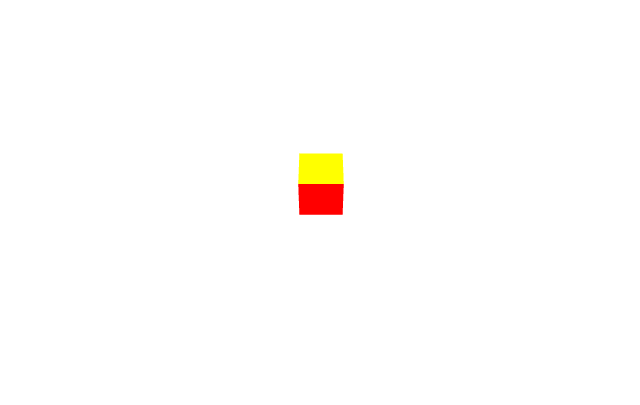
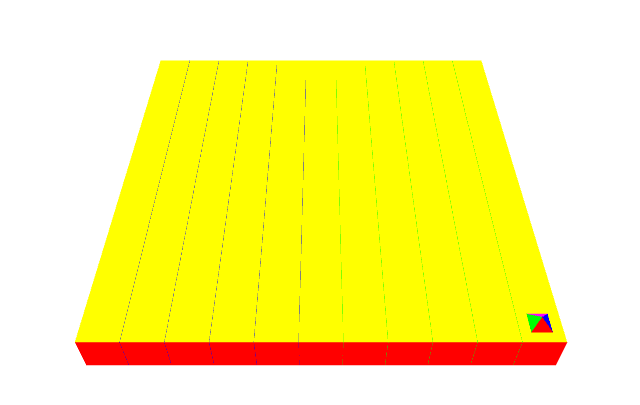
Before and after one commit to tjahnn/SimpleWebGame, a plain HTML site: page index.html in a window 1280 px wide. Shown: the part 199-604 px from the top of the page, without its empty margins (302-942 px from the left). Drawn offline with Linux system fonts and the light colour scheme.

Commit message:
add gameboard, horses, default move

```diff
--- a/figure/webgl-figure.js
+++ b/figure/webgl-figure.js
@@ -9,6 +9,9 @@
       root.webglfigure = factory.call(root);
     }
   }(this, function() {
+    nDefaultBoardGap = 20;
+    nDefaultHorsesGap = 10;
+
     function getDefaultBody() {
       return new Float32Array([
         // front
@@ -57,7 +60,8 @@
         10,  -10,   10,
         -10, -10,   -10,
         10,  -10,   -10,
-            10,  -10,   10]);
+        10,  -10,   10
+      ]);
     }
 
     function getDefaultColor() {
@@ -108,11 +112,81 @@
         80, 70, 200,
         80, 70, 200,
         80, 70, 200,
-            80, 70, 200]);
+        80, 70, 200
+      ]);
+    }
+
+    function getHorsesBody() {
+      return new Float32Array([
+          // down
+          -5, 0,  5,
+          -5, 0,  -5,
+          5,  0,  5,
+
+          -5, 0,  -5,
+          5,  0,  -5,
+          5,  0,  5,
+
+          // front
+          -5,  0,  5,
+          5,  0,  5,
+          0, 5,   0,
+
+          // left
+          -5,  0,  -5,
+          -5,  0,  5,
+          0,   5,   0,
+
+          // right
+          5,  0,  5,
+          5,  0,  -5,
+          0,   5,   0,
+
+          // back
+          -5,  0,  -5,
+          0, 5,   0,
+          5,  0,  -5,
+        ]);
+    }
+
+    function getHorsesColor() {
+      return new Uint8Array([
+        // down
+        80, 70, 200,
+        80, 70, 200,
+        80, 70, 200,
+        80, 70, 200,
+        80, 70, 200,
+        80, 70, 200,
+
+        // front
+        255, 0, 0,
+        255, 0, 0,
+        255, 0, 0,
+
+        // left
+        0,  255, 0,
+        0,  255, 0,
+        0,  255, 0,
+
+        // right
+        0,  0, 255,
+        0,  0, 255,
+        0,  0, 255,
+
+        // back
+        255,  0, 255,
+        255,  0, 255,
+        255,  0, 255,
+      ]);
     }
 
     return {
+      nDefaultBoardGap: nDefaultBoardGap,
+      nDefaultHorsesGap: nDefaultHorsesGap,
       getDefaultBody: getDefaultBody,
       getDefaultColor: getDefaultColor,
+      getHorsesBody: getHorsesBody,
+      getHorsesColor: getHorsesColor,
     };
   }));
--- /dev/null
+++ b/game_rule.js
@@ -0,0 +1,80 @@
+(function(root, factory) {  // eslint-disable-line
+    if (typeof define === 'function' && define.amd) {
+      // AMD. Register as an anonymous module.
+      define([], function() {
+        return factory.call(root);
+      });
+    } else {
+      // Browser globals
+      root.gameRule = factory.call(root);
+    }
+  }(this, function() {
+    /*
+        GameBoard
+        *****
+        *   *
+        *   *
+        *   *
+        *****
+    */
+    var nGameSideBoard = 10;
+    var nTotalGameBoard = (nGameSideBoard * 2) + ((nGameSideBoard - 2) * 2);
+    var nGameEndPoint = [0, nTotalGameBoard + 1];
+    var nGameTerningPoint = [
+            0,
+            nGameSideBoard,
+            nGameSideBoard + (nGameSideBoard - 1),
+            nGameSideBoard + (nGameSideBoard - 1) * 2];
+
+    var nUserPos = 0;
+
+    function getUserPos() {
+        return nUserPos;
+    }
+
+    function addUserPos(nVar) {
+        nUserPos += nVar;
+    }
+
+    function getPrevTerningPoint(nPos) {
+        var nTPIndex = 0;
+        var nGap = 0;
+        for(var ii = 0; ii < nGameTerningPoint.length; ++ii) {
+            if( nPos <= nGameTerningPoint[ii] )
+                break;
+            nTPIndex = ii;
+            nGap = nPos - nGameTerningPoint[ii];
+        }
+
+        var basePos = [0, 0];
+        if(0 == nTPIndex) {
+            basePos[0] = 5;
+            basePos[1] = 5 - nGap;
+        }else if(1 == nTPIndex) {
+            basePos[0] = 5 - nGap;
+            basePos[1] = -5;
+        }else if(2 == nTPIndex) {
+            basePos[0] = -5;
+            basePos[1] = -5 + nGap;
+        }else if(3 == nTPIndex) {
+            basePos[0] = -5 + nGap;
+            basePos[1] = 5;
+        }
+
+        return basePos;
+    }
+
+    function getUserPosition() {
+        while(nUserPos >= nTotalGameBoard + 1)
+            nUserPos -= nTotalGameBoard;
+
+        return getPrevTerningPoint(nUserPos);
+    }
+
+    return {
+        nGameSideBoard: nGameSideBoard,
+        getUserPosition: getUserPosition,
+        getUserPos: getUserPos,
+        addUserPos: addUserPos,
+    };
+  }));
--- a/index.html
+++ b/index.html
@@ -22,6 +22,7 @@ for webgl-utils, m3, m4, and webgl-lessons-ui.
 <script src="shader/webgl-shader.js"></script>
 <script src="figure/webgl-figure.js"></script>
 <script src="webgl_main.js"></script>
+<script src="game_rule.js"></script>
 <script>
 "use strict";
 
@@ -45,6 +46,8 @@ window.onkeydown = function() {
     webglMain.AddCameraAngle(10);
   }else if(event.keyCode == 40) { // down
     webglMain.AddCameraView(10);
+  }else if(event.keyCode == 32) { // space
+    gameRule.addUserPos(3);
   }
   webglMain.drawScene();
 }
--- a/webgl_main.js
+++ b/webgl_main.js
@@ -17,6 +17,8 @@
     var matrixLocation;
     var positionBuffer;
     var colorBuffer;
+    var horsesBuffer;
+    var horsesColorBuffer;
 
     function AddCameraAngle(dVal) {
         cameraAngle += dVal;
@@ -50,6 +52,18 @@
         gl.bindBuffer(gl.ARRAY_BUFFER, colorBuffer);
         // Put geometry data into buffer
         setColors(gl);
+
+        // Create a buffer to put horses in
+        horsesBuffer = gl.createBuffer();
+        gl.bindBuffer(gl.ARRAY_BUFFER, horsesBuffer);
+        setHorses(gl);
+
+        // Create a buffer to put horses color in
+        horsesColorBuffer = gl.createBuffer();
+        gl.bindBuffer(gl.ARRAY_BUFFER, horsesColorBuffer);
+        setHorsesColor(gl);
+
+        // buffer function
         function setGeometry(gl) {
             var positions = webglfigure.getDefaultBody();
             var matrix = webglm4.scaling(1, 1, 1);
@@ -71,6 +85,22 @@
                 webglfigure.getDefaultColor(),
                 gl.STATIC_DRAW);
         }
+
+        // Fill the buffer with horses
+        function setHorses(gl) {
+            gl.bufferData(
+                gl.ARRAY_BUFFER,
+                webglfigure.getHorsesBody(),
+                gl.STATIC_DRAW);
+        }
+
+        // Fill the buffer with horses color
+        function setHorsesColor(gl) {
+            gl.bufferData(
+                gl.ARRAY_BUFFER,
+                webglfigure.getHorsesColor(),
+                gl.STATIC_DRAW);
+        }
     }
 
     function radToDeg(r) {
@@ -81,26 +111,7 @@
         return d * Math.PI / 180;
     }
 
-    function drawScene() {
-        var cameraAngleRadiansY = degToRad(cameraAngle);
-        var cameraAngleRadiansX = degToRad(-45 + cameraView);
-        var fieldOfViewRadians = degToRad(60);
-
-        webglUtils.resizeCanvasToDisplaySize(gl.canvas);
-
-        // Tell WebGL how to convert from clip space to pixels
-        gl.viewport(0, 0, gl.canvas.width, gl.canvas.height);
-
-        // Clear the canvas AND the depth buffer.
-        gl.clear(gl.COLOR_BUFFER_BIT | gl.DEPTH_BUFFER_BIT);
-
-        // Turn on culling. By default backfacing triangles
-        // will be culled.
-        gl.enable(gl.CULL_FACE);
-
-        // Enable the depth buffer
-        gl.enable(gl.DEPTH_TEST);
-
+    function drawGameBoard(viewProjectionMatrix) {
         // Tell it to use our program (pair of shaders)
         gl.useProgram(program);
 
@@ -134,9 +145,99 @@
         gl.vertexAttribPointer(
             colorLocation, size, type, normalize, stride, offset);
 
-        var numFs = 5;
-        var radius = 200;
+        // draw game board
+        var numFsX = gameRule.nGameSideBoard;
+        var numFsY = gameRule.nGameSideBoard;
+        var nOffset = webglfigure.nDefaultBoardGap;
+        for (var ix = -(numFsX * 0.5); ix <= (numFsX * 0.5); ++ix) {
+            for (var iy = -(numFsY * 0.5); iy <= (numFsY * 0.5); ++iy) {
+                // starting with the view projection matrix
+                // compute a matrix for the F
+                var matrix = webglm4.translate(viewProjectionMatrix, nOffset * ix, 0, nOffset * iy);
 
+                // Set the matrix.
+                gl.uniformMatrix4fv(matrixLocation, false, matrix);
+
+                // Draw the geometry.
+                var primitiveType = gl.TRIANGLES;
+                var offset = 0;
+                var count = 6 * 6;
+                gl.drawArrays(primitiveType, offset, count);
+            }
+        }
+    }
+
+    function drawGameHorses(viewProjectionMatrix, xPos, zPos) {
+        // Tell it to use our program (pair of shaders)
+        gl.useProgram(program);
+
+        // Turn on the position attribute
+        gl.enableVertexAttribArray(positionLocation);
+
+        // Bind the position buffer.
+        gl.bindBuffer(gl.ARRAY_BUFFER, horsesBuffer);
+
+        // Tell the position attribute how to get data out of positionBuffer (ARRAY_BUFFER)
+        var size = 3;          // 3 components per iteration
+        var type = gl.FLOAT;   // the data is 32bit floats
+        var normalize = false; // don't normalize the data
+        var stride = 0;        // 0 = move forward size * sizeof(type) each iteration to get the next position
+        var offset = 0;        // start at the beginning of the buffer
+        gl.vertexAttribPointer(
+            positionLocation, size, type, normalize, stride, offset);
+
+        // Turn on the color attribute
+        gl.enableVertexAttribArray(colorLocation);
+
+        // Bind the color buffer.
+        gl.bindBuffer(gl.ARRAY_BUFFER, horsesColorBuffer);
+
+        // Tell the attribute how to get data out of colorBuffer (ARRAY_BUFFER)
+        var size = 3;                 // 3 components per iteration
+        var type = gl.UNSIGNED_BYTE;  // the data is 8bit unsigned values
+        var normalize = true;         // normalize the data (convert from 0-255 to 0-1)
+        var stride = 0;               // 0 = move forward size * sizeof(type) each iteration to get the next position
+        var offset = 0;               // start at the beginning of the buffer
+        gl.vertexAttribPointer(
+            colorLocation, size, type, normalize, stride, offset);
+
+        var nOffset = webglfigure.nDefaultBoardGap;
+        var nXPos = xPos * nOffset;
+        var nYPos = nOffset * 0.5;
+        var nZPos = zPos * nOffset;
+        var matrix = webglm4.translate(viewProjectionMatrix, nXPos, nYPos, nZPos);
+
+        // Set the matrix.
+        gl.uniformMatrix4fv(matrixLocation, false, matrix);
+
+        // Draw the geometry.
+        var primitiveType = gl.TRIANGLES;
+        var offset = 0;
+        var count = 3 * 6;
+        gl.drawArrays(primitiveType, offset, count);
+    }
+
+    function drawScene() {
+        var cameraAngleRadiansY = degToRad(cameraAngle);
+        var cameraAngleRadiansX = degToRad(-45 + cameraView);
+        var fieldOfViewRadians = degToRad(60);
+
+        webglUtils.resizeCanvasToDisplaySize(gl.canvas);
+
+        // Tell WebGL how to convert from clip space to pixels
+        gl.viewport(0, 0, gl.canvas.width, gl.canvas.height);
+
+        // Clear the canvas AND the depth buffer.
+        gl.clear(gl.COLOR_BUFFER_BIT | gl.DEPTH_BUFFER_BIT);
+
+        // Turn on culling. By default backfacing triangles
+        // will be culled.
+        gl.enable(gl.CULL_FACE);
+
+        // Enable the depth buffer
+        gl.enable(gl.DEPTH_TEST);
+
+        var radius = 250;
         // Compute the projection matrix
         var aspect = gl.canvas.clientWidth / gl.canvas.clientHeight;
         var zNear = 1;
@@ -154,14 +255,12 @@
         // Compute a view projection matrix
         var viewProjectionMatrix = webglm4.multiply(projectionMatrix, viewMatrix);
 
-        // Set the matrix.
-        gl.uniformMatrix4fv(matrixLocation, false, viewProjectionMatrix);
+        // draw game board
+        drawGameBoard(viewProjectionMatrix);
 
-        // Draw the geometry.
-        var primitiveType = gl.TRIANGLES;
-        var offset = 0;
-        var count = 6 * 6;
-        gl.drawArrays(primitiveType, offset, count);
+        // draw game horses
+        var userPos = gameRule.getUserPosition();
+        drawGameHorses(viewProjectionMatrix, userPos[0], userPos[1]);
     }
 
     return {
```
Also changed, not shown: shader/webgl-shader.js (+4 -4 lines). Lines whose indentation alone changed are shown as unchanged.
